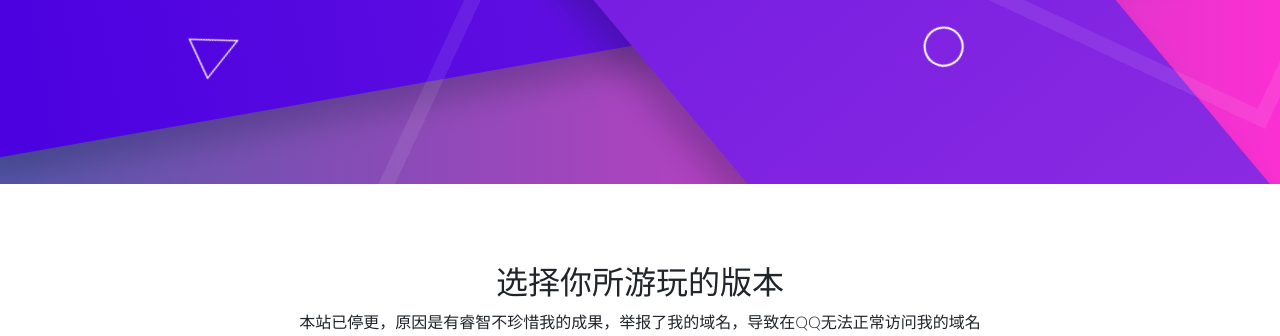
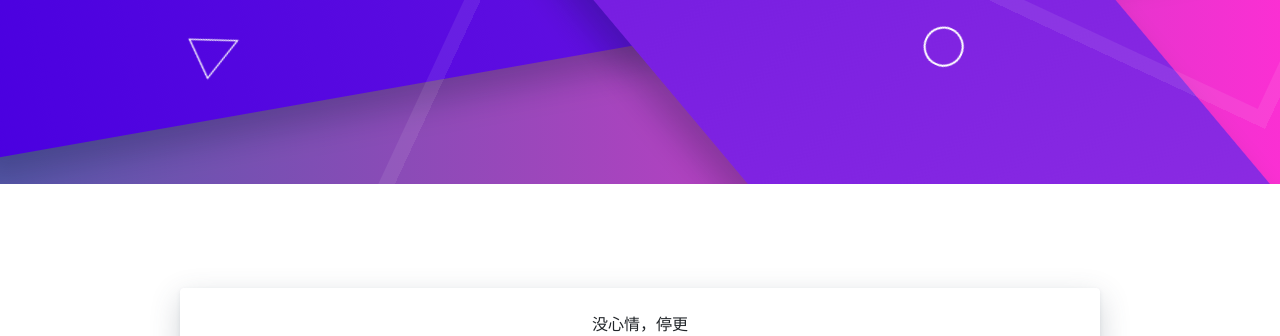
Before and after one commit to DoomsdaySociety/LivingCityFAQ, a plain HTML site: page index.html in a window 1280 px wide. Shown: the part 616-952 px from the top of the page. Drawn offline with nearby package versions, Linux system fonts and the light colour scheme.

Commit message:
Update index.html

```diff
--- a/index.html
+++ b/index.html
@@ -112,14 +112,6 @@
 <section id="features" class="bg-white">
     <div class="container">
         <div class="section-content">
-            <!-- Section Title -->
-            <div class="title-wrap mb-5" data-aos="fade-up">
-                <h2 class="section-title">
-                    选择你所游玩的版本
-                </h2>
-                <p class="section-sub-title">本站已停更，原因是有睿智不珍惜我的成果，举报了我的域名，导致在QQ无法正常访问我的域名</p>
-            </div>
-            <!-- End of Section Title -->
             <div class="row">
                 <!-- Features Holder-->
                 <div class="col-md-10 offset-md-1 features-holder">
```
